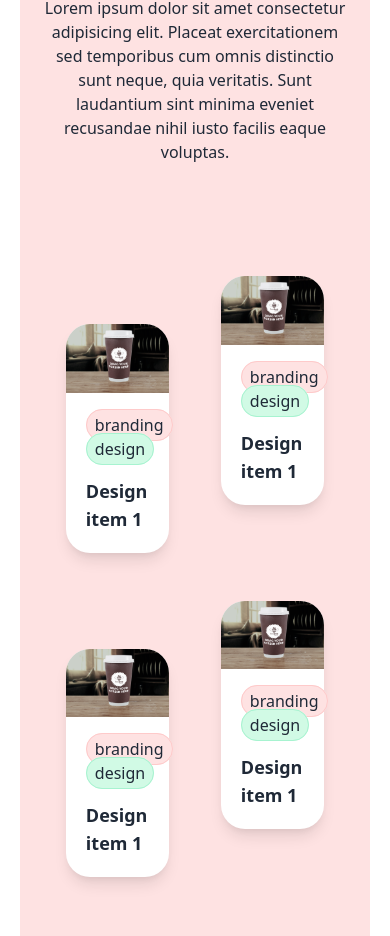
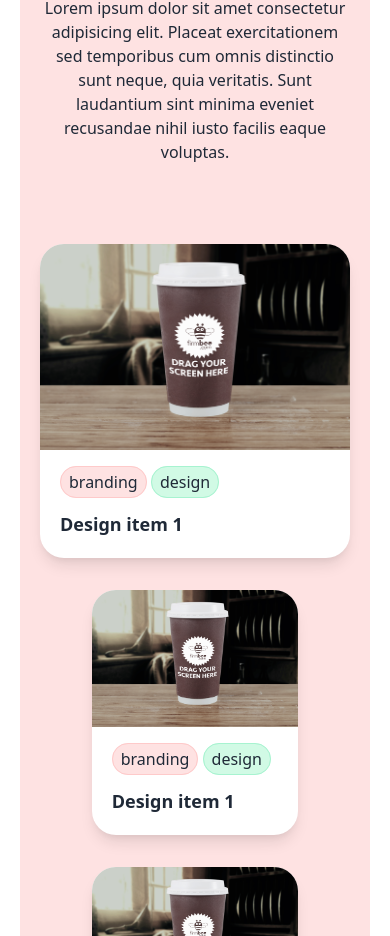
Before and after one commit to manishaac2002/tailwind-css-website, a plain HTML site: page index.html in a window 390 px wide. Shown: the part 164-1100 px from the top of the page. Drawn offline with nearby package versions, Linux system fonts and the light colour scheme.

Commit message:
feat - our portfolio section.

```diff
--- a/index.html
+++ b/index.html
@@ -231,7 +231,25 @@
             </div>
 
             <div class="flex flex-wrap justify-center mb-24">
-                <div class="w-1/2 pt-24">
+
+                <div class="w-full md:w-1/2 py-4 md:pt-24">
+                    <div class="w-full md:w-11/12 lg:w-8/12 mx-auto">
+                        <div class="bg-white rounded-3xl shadow-lg">
+                            <img class="rounded-t-3xl" src="./assets/product.png" alt="">
+                            <div class="p-5">
+                                <p>
+                                    <span class=" px-2 bg-red-100 rounded-3xl border border-red-200 py-1">branding</span>
+                                    <span class=" px-2 bg-green-100 rounded-3xl border border-green-200 py-1">design</span>
+                                </p>
+                                <h3 class="mt-4 font-bold text-lg ">
+                                    Design item 1
+                                </h3>
+                            </div>
+                        </div>
+                    </div>
+                </div>
+
+                <div class="w-full md:w-1/2 py-4 md:py-12">
                     <div class="w-8/12 mx-auto">
                         <div class="bg-white rounded-3xl shadow-lg">
                             <img class="rounded-t-3xl" src="./assets/product.png" alt="">
@@ -247,7 +265,8 @@
                         </div>
                     </div>
                 </div>
-                <div class="w-1/2 py-12">
+
+                <div class="w-full md:w-1/2 py-4 md:pt-24">
                     <div class="w-8/12 mx-auto">
                         <div class="bg-white rounded-3xl shadow-lg">
                             <img class="rounded-t-3xl" src="./assets/product.png" alt="">
@@ -263,7 +282,8 @@
                         </div>
                     </div>
                 </div>
-                <div class="w-1/2 pt-24">
+
+                <div class="w-full md:w-1/2 py-4 md:py-12">
                     <div class="w-8/12 mx-auto">
                         <div class="bg-white rounded-3xl shadow-lg">
                             <img class="rounded-t-3xl" src="./assets/product.png" alt="">
@@ -279,23 +299,8 @@
                         </div>
                     </div>
                 </div>
-                <div class="w-1/2 py-12">
-                    <div class="w-8/12 mx-auto">
-                        <div class="bg-white rounded-3xl shadow-lg">
-                            <img class="rounded-t-3xl" src="./assets/product.png" alt="">
-                            <div class="p-5">
-                                <p>
-                                    <span class=" px-2 bg-red-100 rounded-3xl border border-red-200 py-1">branding</span>
-                                    <span class=" px-2 bg-green-100 rounded-3xl border border-green-200 py-1">design</span>
-                                </p>
-                                <h3 class="mt-4 font-bold text-lg ">
-                                    Design item 1
-                                </h3>
-                            </div>
-                        </div>
-                    </div>
-                </div>
-                <div class="w-1/2 pt-24">
+
+                <div class="w-full md:w-1/2 py-4 md:pt-24">
                     <div class="w-8/12 mx-auto">
                         <div class="bg-white rounded-3xl shadow-lg">
                             <img class="rounded-t-3xl" src="./assets/product.png" alt="">
```
